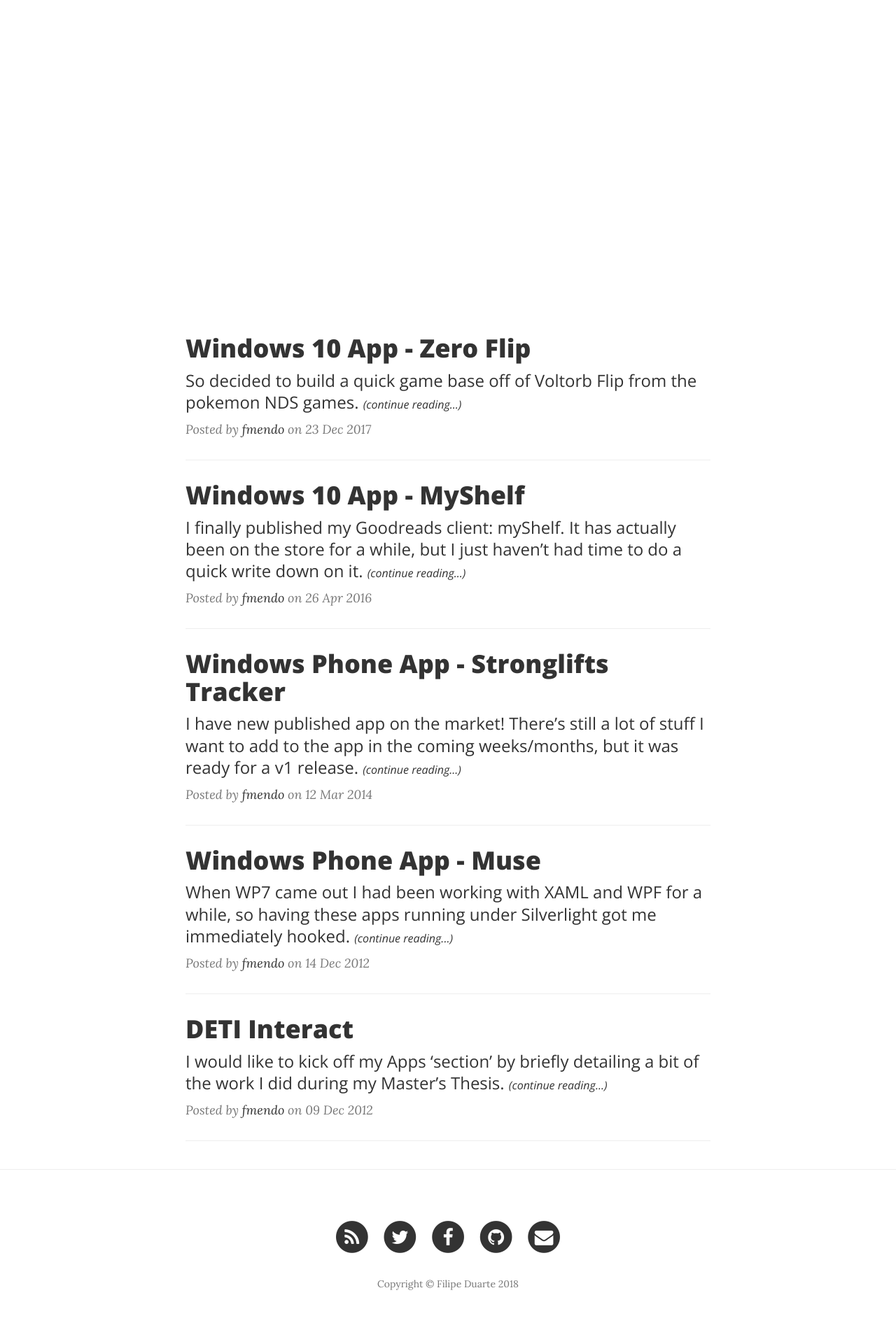
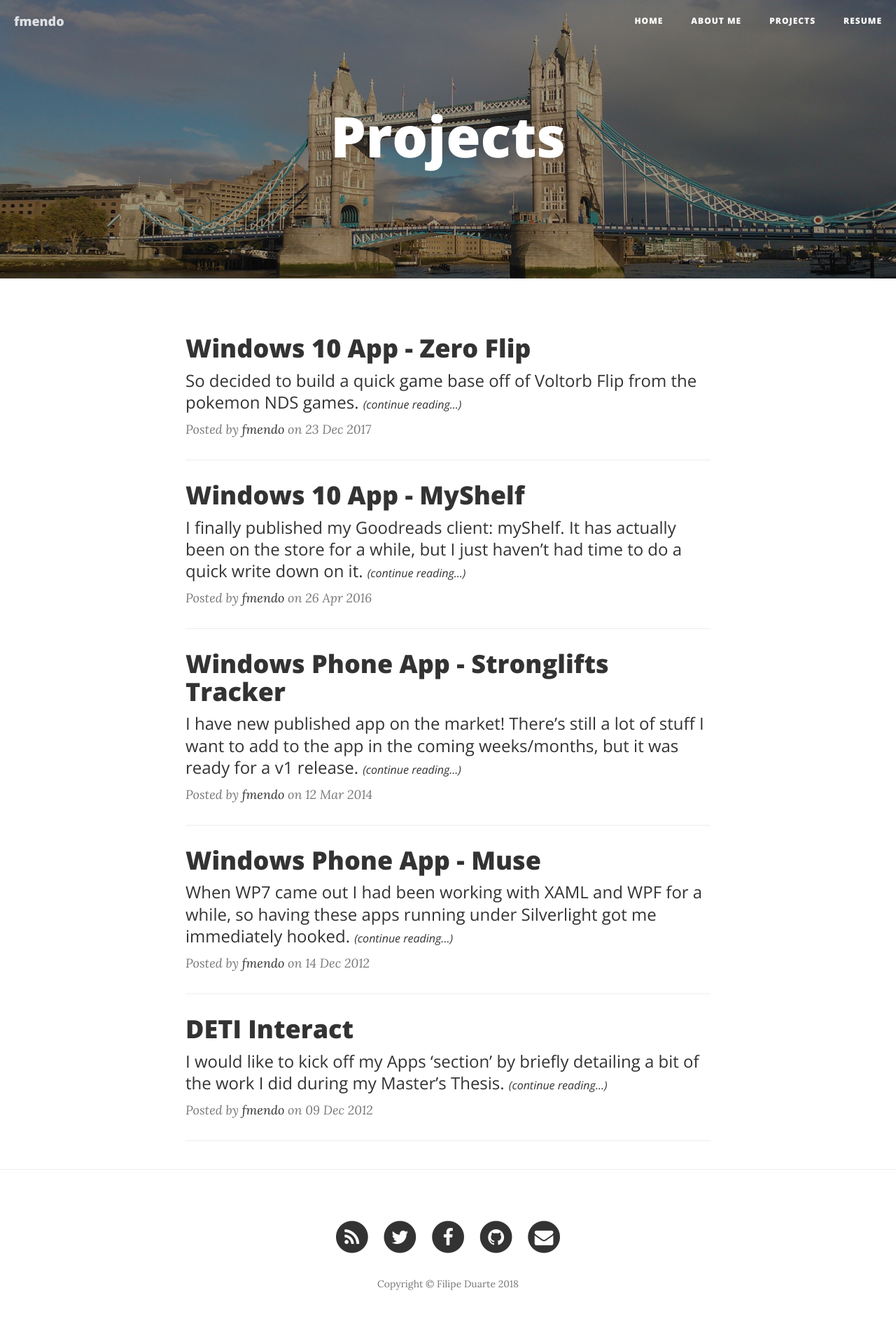
Before and after one commit to fmmendo/fmmendo.github.io, a Jekyll site: the page built from apps.html, in a window 1280 px wide. Shown: the whole page at 70% size. Built offline with Jekyll 4.4.1, drawn with Linux system fonts in a browser that asks for light colours; nearby versions of some CDN libraries.

Commit message:
fix images

```diff
--- a/404.html
+++ b/404.html
@@ -6,5 +6,5 @@ permalink: 404.html
 
 <div class="page">
   <h1 class="page-title">404: Page not found</h1>
-  <p class="lead">Uh oh, looks like I've messed up and left a link pointing to something that doesn't exist. <a href="{{ site.baseurl }}">Head back home</a> to try finding it again.</p>
+  <p class="lead">Uh oh, looks like I've messed up and left a link pointing to something that doesn't exist. <a href="/">Head back home</a> to try finding it again.</p>
 </div>
--- a/_layouts/home.html
+++ b/_layouts/home.html
@@ -3,7 +3,7 @@ layout: default
 ---
 
 <!-- Page Header -->
-<header class="intro-header" style="background-image: url('{{ site.baseurl }}{% if page.header-img %}{{ page.header-img }}{% else %}{{ site.header-img }}{% endif %}')">
+<header class="intro-header" style="background-image: url('/{% if page.header-img %}{{ page.header-img }}{% else %}{{ site.header-img }}{% endif %}')">
     <div class="container">
         <div class="row">
             <div class="col-lg-8 col-lg-offset-2 col-md-10 col-md-offset-1">
--- a/_layouts/page.html
+++ b/_layouts/page.html
@@ -3,7 +3,7 @@ layout: default
 ---
 
 <!-- Page Header -->
-<header class="intro-header" style="background-image: url('{{ site.baseurl }}{% if page.header-img %}{{ page.header-img }}{% else %}{{ site.header-img }}{% endif %}')">
+<header class="intro-header" style="background-image: url('/{% if page.header-img %}{{ page.header-img }}{% else %}{{ site.header-img }}{% endif %}')">
     <div class="container">
         <div class="row">
             <div class="col-lg-8 col-lg-offset-2 col-md-10 col-md-offset-1">
--- a/_layouts/post.html
+++ b/_layouts/post.html
@@ -4,7 +4,7 @@ header-img: img/home-bg.jpg
 ---
 
 <!-- Post Header -->
-<header class="intro-header" style="background-image: url('{{ site.baseurl }}{% if page.header-img %}{{ page.header-img }}{% else %}{{ site.header-img }}{% endif %}')">
+<header class="intro-header" style="background-image: url('/{% if page.header-img %}{{ page.header-img }}{% else %}{{ site.header-img }}{% endif %}')">
     <div class="container">
         <div class="row">
             <div class="col-lg-8 col-lg-offset-2 col-md-10 col-md-offset-1">
--- a/apps.html
+++ b/apps.html
@@ -25,7 +25,7 @@ header-img: img/home-bg.jpg
     <ul class="pager">
 		{% if paginator.next_page %}
 			<li class="next">
-				<a href="{{site.baseurl}}page{{paginator.next_page}}">Older Projects &rarr;</a>
+				<a href="/page{{paginator.next_page}}">Older Projects &rarr;</a>
 			</li>
 		{% endif %}
 
@@ -33,9 +33,9 @@ header-img: img/home-bg.jpg
 
 			<li class="previous">
 			{% if paginator.page == 2 %}
-				<a href="{{site.baseurl}}">&larr; Newer Projects</a>
+				<a href="/">&larr; Newer Projects</a>
 			{% else %}
-				<a href="{{site.baseurl}}page{{paginator.previous_page}}">&larr; Newer Projects</a>
+				<a href="/page{{paginator.previous_page}}">&larr; Newer Projects</a>
 			{% endif %}
 			</li>
 		{% endif %}
--- a/index.html
+++ b/index.html
@@ -26,7 +26,7 @@ header-img: img/home-bg.jpg
     <ul class="pager">
 		{% if paginator.next_page %}
 			<li class="next">
-				<a href="{{site.baseurl}}page{{paginator.next_page}}">Older Posts &rarr;</a>
+				<a href="/page{{paginator.next_page}}">Older Posts &rarr;</a>
 			</li>
 		{% endif %}
 
@@ -34,9 +34,9 @@ header-img: img/home-bg.jpg
 
 			<li class="previous">
 			{% if paginator.page == 2 %}
-				<a href="{{site.baseurl}}">&larr; Newer Posts</a>
+				<a href="/">&larr; Newer Posts</a>
 			{% else %}
-				<a href="{{site.baseurl}}page{{paginator.previous_page}}">&larr; Newer Posts</a>
+				<a href="/page{{paginator.previous_page}}">&larr; Newer Posts</a>
 			{% endif %}
 			</li>
 		{% endif %}
```
